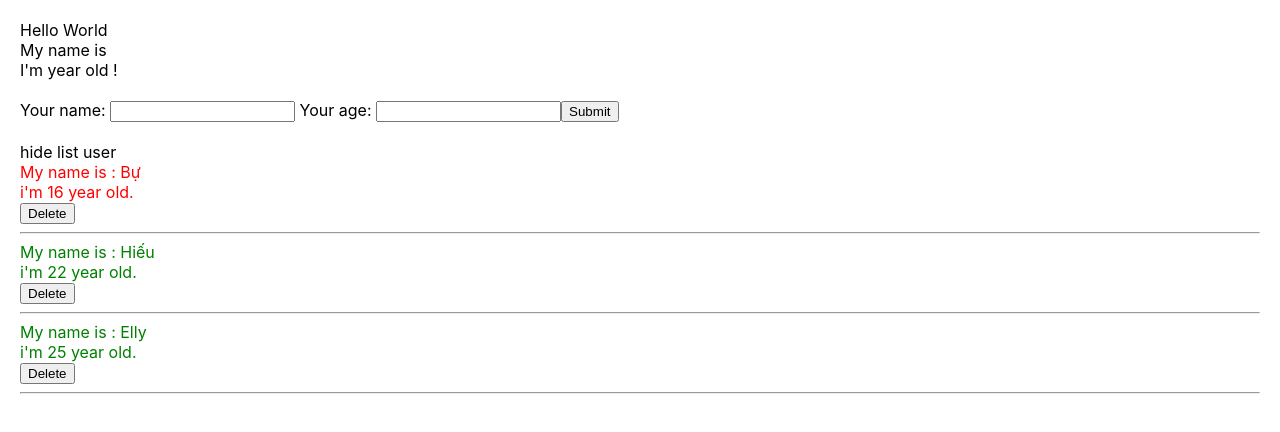
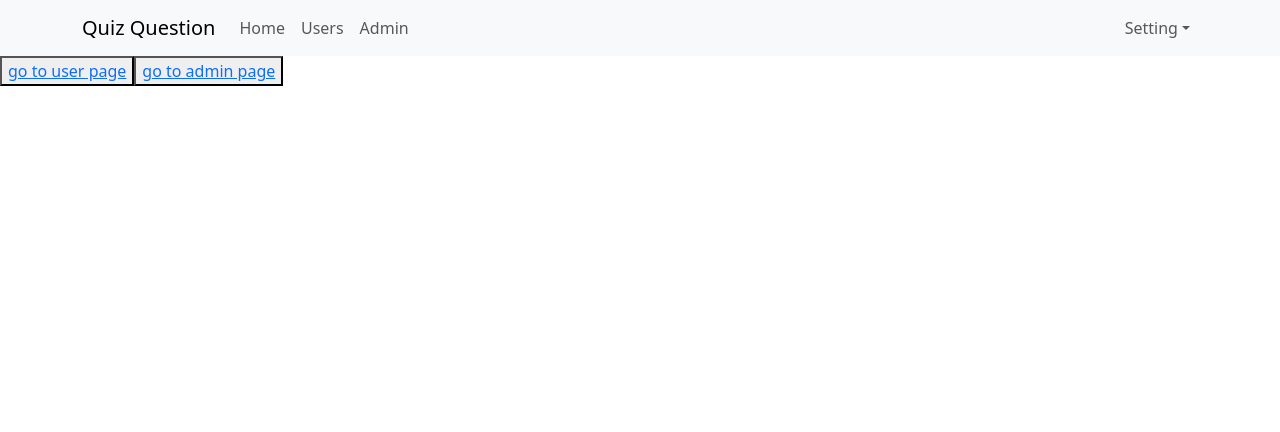
Before and after one commit to EllyVu/React-ultimate, a React (Create React App) app: page / in a window 1280 px wide. Shown: the top 432 px of the page. Built offline with nearby package versions, Linux system fonts and the light colour scheme.

Commit message:
init project

```diff
--- a/package.json
+++ b/package.json
@@ -6,9 +6,12 @@
     "@testing-library/jest-dom": "5.16.4",
     "@testing-library/react": "13.3.0",
     "@testing-library/user-event": "13.5.0",
+    "bootstrap": "5.2.0",
     "react": "18.2.0",
+    "react-bootstrap": "2.4.0",
     "react-dom": "18.2.0",
     "react-redux": "8.0.1",
+    "react-router-dom": "6.3.0",
     "react-scripts": "5.0.1",
     "redux": "4.2.0",
     "redux-devtools-extension": "2.13.9",
--- a/src/App.js
+++ b/src/App.js
@@ -1,41 +1,27 @@
-import logo from './logo.svg';
+
 import './App.scss';
-import { useDispatch, useSelector } from 'react-redux';
-import { increaseCounter, decreaseCounter } from './redux/action/counterAction';
-import MyComponents from './components/MyComponent';
-import React from 'react';
+import Header from './components/Header/Header';
+import { Link } from "react-router-dom";
 
-class App extends React.Component {
-  render() {
-    return (
+
+const App = () => {
+
+
+  return (
+    <div className="app-container">
+      <Header />
       <div>
-        Hello World
-        <MyComponents />
+        <button>
+          <Link to='/users'> go to user page</Link>
+        </button>
+        <button>
+          <Link to='/admin'> go to admin page</Link>
+        </button>
 
       </div>
-    )
-  }
-}
+    </div>
 
 
-
-// const App = () => {
-//   const count = useSelector(state => state.counter.count);
-//   const dispatch = useDispatch();
-
-//   return (
-//     <div className="App">
-//       <header className="App-header">
-//         <img src={logo} className="App-logo" alt="logo" />
-//         <p>
-//           Edit <code>src/App.js</code> and save to reload.
-//         </p>
-//         <div>Count = {count}</div>
-//         <button onClick={() => dispatch(increaseCounter())}>Increase</button>
-//         <button onClick={() => dispatch(decreaseCounter())}>Decrease</button>
-//       </header>
-//     </div>
-
-//   );
-// }
+  );
+}
 export default App;
--- a/src/App.scss
+++ b/src/App.scss
@@ -1,5 +1,5 @@
 body {
-  padding: 20px;
+  padding: 0;
   margin: 0;
   font-family: -apple-system, BlinkMacSystemFont, 'Segoe UI', 'Roboto', 'Oxygen',
     'Ubuntu', 'Cantarell', 'Fira Sans', 'Droid Sans', 'Helvetica Neue',
@@ -7,48 +7,3 @@ body {
   -webkit-font-smoothing: antialiased;
   -moz-osx-font-smoothing: grayscale;
 }
-
-code {
-  font-family: source-code-pro, Menlo, Monaco, Consolas, 'Courier New',
-    monospace;
-}
-
-.App {
-  text-align: center;
-}
-
-.App-logo {
-  height: 40vmin;
-  pointer-events: none;
-}
-
-@media (prefers-reduced-motion: no-preference) {
-  .App-logo {
-    animation: App-logo-spin infinite 20s linear;
-  }
-}
-
-.App-header {
-  background-color: #282c34;
-  min-height: 100vh;
-  display: flex;
-  flex-direction: column;
-  align-items: center;
-  justify-content: center;
-  font-size: calc(10px + 2vmin);
-  color: white;
-}
-
-.App-link {
-  color: #61dafb;
-}
-
-@keyframes App-logo-spin {
-  from {
-    transform: rotate(0deg);
-  }
-
-  to {
-    transform: rotate(360deg);
-  }
-}
--- a/src/components/AddUserInfor.js
+++ /dev/null
@@ -1,62 +0,0 @@
-
-import React, { useState } from "react";
-
-const AddUserInfor = (props) => {
-
-    const [name, setName] = useState('')
-    const [age, setAge] = useState('')
-    // const [address, setAddress] = useState('Thái Bình')
-
-    const handleOnChangeInput = (event) => {
-        setName(event.target.value)
-    }
-
-    const handleOnChangeAge = (event) => {
-        setAge(event.target.value)
-    }
-
-    const handleONSubmit = (event) => {
-        event.preventDefault();
-
-        props.handleAddNewUser({
-            id: Math.floor(Math.random() * 1000) + 1,
-            name: name,
-            age: age,
-        });
-
-    }
-
-
-    return (
-        <div>
-            <div>
-                My name is {name}
-            </div>
-            <div>
-                I'm {age} year old !
-            </div>
-            <br />
-
-            <form onSubmit={(event) => handleONSubmit(event)}>
-                <label> Your name: </label>
-                <input
-                    value={name}
-                    type='text'
-                    onChange={(event) => handleOnChangeInput(event)}
-                />
-                <label> Your age: </label>
-                <input
-                    value={age}
-                    type='number'
-                    onChange={(event) => handleOnChangeAge(event)}
-                />
-                <button>Submit</button>
-            </form>
-        </div>
-
-    )
-}
-
-
-
-export default AddUserInfor;
--- /dev/null
+++ b/src/components/Admin/Admin.js
@@ -0,0 +1,8 @@
+const Admin = (props) => {
+    return (
+        <div>
+            admin components
+        </div>
+    )
+}
+export default Admin;
--- a/src/components/DisplayInfor.js
+++ /dev/null
@@ -1,73 +0,0 @@
-import React, { useState } from "react";
-import "./DisplayInfor.scss"
-
-// class DisplayInfor extends React.Component {
-
-
-//     render() {
-//         const { listUser } = this.props;
-//         return (
-//             <div className="display-infor-container">
-
-//                 {true &&
-//                     <div>
-//                         {listUser.map((user) => {
-//                             return (
-//                                 <div key={user.id} className={+user.age > 18 ? "green" : "red"}>
-//                                     <div> My name is : {user.name}</div>
-//                                     <div> i'm {user.age} year old.</div>
-//                                     <div>
-//                                         <button onClick={() => this.props.handeleDeleteUser(user.id)}> Delete </button>
-//                                     </div>
-//                                     <hr />
-//                                 </div>
-
-//                             )
-//                         })}
-//                     </div>
-//                 }
-//             </div>
-//         )
-//     }
-// }
-
-const DisplayInfor = (props) => {
-
-    const { listUsers } = props;
-
-    const [isShowHideListUSer, setShowHideListUser] = useState(true)
-
-    const handleShowHideListUser = () => {
-        setShowHideListUser(!isShowHideListUSer);
-    }
-
-    return (
-        <div className="display-infor-container">
-            <div>
-                <span onClick={() => handleShowHideListUser()}>
-                    {isShowHideListUSer === true ? "hide list user" : "show list user"}
-                </span>
-            </div>
-            {isShowHideListUSer &&
-                <>
-                    {listUsers.map((user, index) => {
-                        return (
-                            <div key={user.id} className={+user.age > 18 ? "green" : "red"}>
-                                <div> My name is : {user.name}</div>
-                                <div> i'm {user.age} year old.</div>
-                                <div>
-                                    <button onClick={() => props.handleDeleteUser(user.id)}> Delete </button>
-                                </div>
-                                <hr />
-                            </div>
-                        )
-                    })}
-                </>
-            }
-        </div>
-    )
-}
-
-
-
-export default DisplayInfor;
--- a/src/components/DisplayInfor.scss
+++ /dev/null
@@ -1,9 +0,0 @@
-.display-infor-container {
-    .red {
-        color: red;
-    }
-
-    .green {
-        color: green;
-    }
-}
--- /dev/null
+++ b/src/components/Header/Header.js
@@ -0,0 +1,40 @@
+import Container from 'react-bootstrap/Container';
+import Nav from 'react-bootstrap/Nav';
+import Navbar from 'react-bootstrap/Navbar';
+import NavDropdown from 'react-bootstrap/NavDropdown';
+import { Link } from "react-router-dom";
+
+const Header = () => {
+    return (
+        <Navbar bg="light" expand="lg">
+            <Container>
+                <Navbar.Brand href="#home">Quiz Question</Navbar.Brand>
+                <Navbar.Toggle aria-controls="basic-navbar-nav" />
+                <Navbar.Collapse id="basic-navbar-nav">
+                    <Nav className="me-auto">
+                        <Link to="/" className="nav-link">Home</Link>
+                        <Link to="/users" className='nav-link'>Users</Link>
+                        <Link to="/admin" className='nav-link'>Admin</Link>
+
+                        {/* <Nav.Link href="/">Home</Nav.Link>
+                        <Nav.Link href="users">User</Nav.Link>
+                        <Nav.Link href="admin">Admin</Nav.Link> */}
+
+                    </Nav>
+                    <Nav>
+                        <NavDropdown title="Setting" id="basic-nav-dropdown">
+                            <NavDropdown.Item href="#action/3.1">Login</NavDropdown.Item>
+                            <NavDropdown.Item href="#action/3.2">
+                                Logout
+                            </NavDropdown.Item>
+                            <NavDropdown.Item href="#action/3.1">Profile</NavDropdown.Item>
+
+                        </NavDropdown>
+                    </Nav>
+                </Navbar.Collapse>
+            </Container>
+        </Navbar>
+    );
+}
+
+export default Header;
--- a/src/components/MyComponent.js
+++ /dev/null
@@ -1,43 +0,0 @@
-import React, { useState } from "react";
-import AddUserInfor from "./AddUserInfor";
-import DisplayInfor from "./DisplayInfor";
-
-
-const MyComponents = (props) => {
-    const [listUsers, setListUsers] = useState(
-        [
-            { id: 1, name: "Bự", age: "16" },
-            { id: 2, name: "Hiếu", age: "22" },
-            { id: 3, name: "Elly", age: "25" },
-        ]
-    );
-
-    const handleAddNewUser = (userObj) => {
-        setListUsers([userObj, ...listUsers])
-    }
-
-
-    const handleDeleteUser = (userId) => {
-        let listUsersClone = listUsers;
-        listUsersClone = listUsersClone.filter(item => item.id !== userId);
-        setListUsers(listUsersClone)
-
-    }
-
-    return (
-        <>
-            <AddUserInfor
-                handleAddNewUser={handleAddNewUser}
-            />
-            <br />
-            <DisplayInfor
-                listUsers={listUsers}
-                handleDeleteUser={handleDeleteUser}
-            />
-
-        </>
-    )
-}
-
-
-export default MyComponents;
--- /dev/null
+++ b/src/components/User/User.js
@@ -0,0 +1,8 @@
+const User = (props) => {
+    return (
+        <div>
+            user components
+        </div>
+    )
+}
+export default User;
--- a/src/index.js
+++ b/src/index.js
@@ -4,12 +4,23 @@ import App from './App';
 import reportWebVitals from './reportWebVitals';
 import { Provider } from 'react-redux';
 import store from './redux/store';
+import 'bootstrap/dist/css/bootstrap.min.css';
+import { BrowserRouter, Route, Routes } from "react-router-dom";
+import Admin from './components/Admin/Admin';
+import User from './components/User/User';
 
 const root = ReactDOM.createRoot(document.getElementById('root'));
 root.render(
   <Provider store={store}>
     {/* <React.StrictMode> */}
-    <App />
+    <BrowserRouter>
+      <Routes>
+        <Route path='/' element={<App />} />
+        <Route path='users' element={<User />} />
+        <Route path='admin' element={<Admin />} />
+      </Routes>
+    </BrowserRouter>
+
     {/* </React.StrictMode> */}
   </Provider>
 );
```
Also changed, not shown: 1 other file (tests, documents, lock files or other folders).
